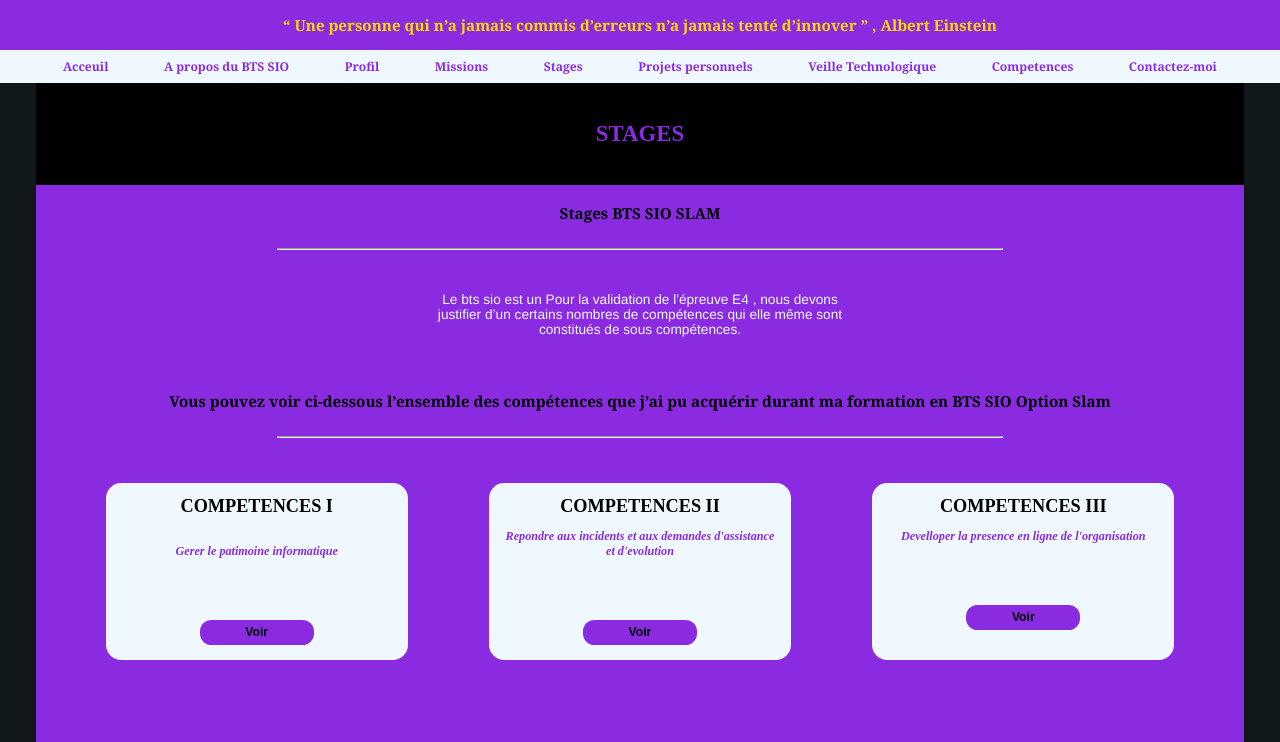
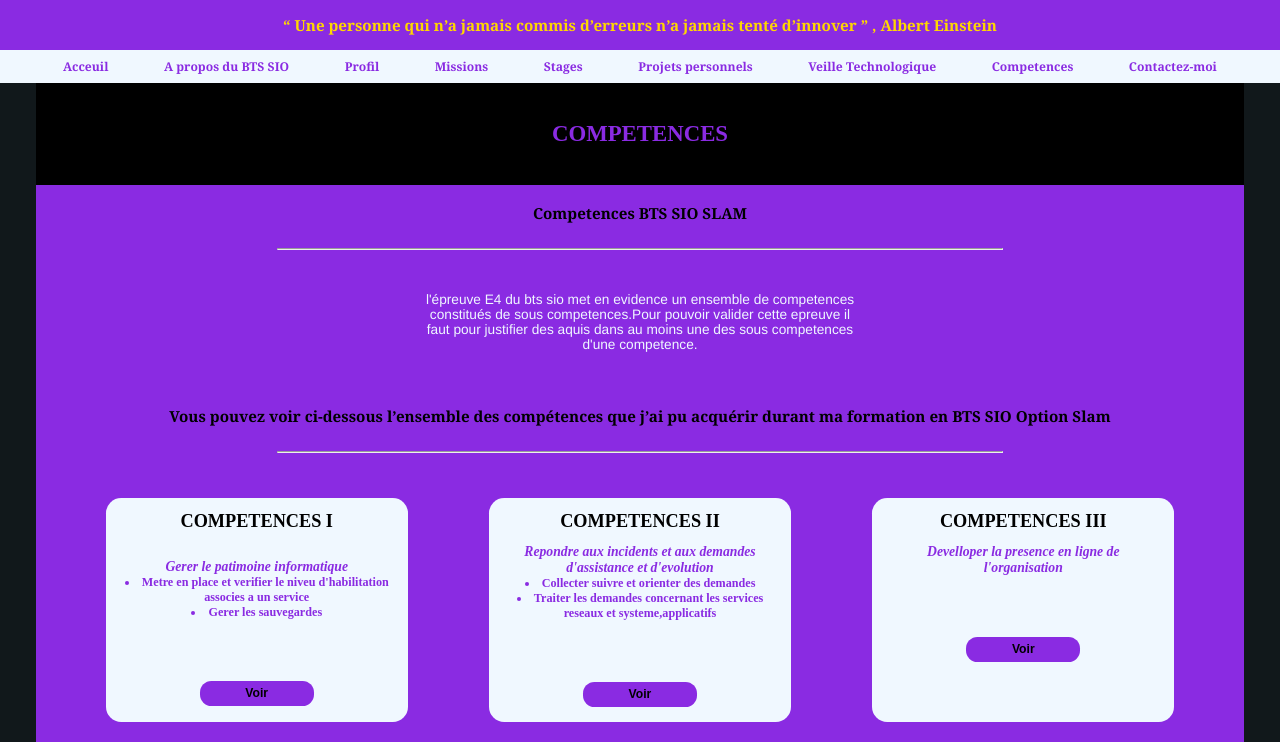
Before and after one commit to COLLARDEAU2000/COLLARDEAU, a plain HTML site: page Porfolio/competence.html in a window 1280 px wide. Shown: the top 742 px of the page. Drawn offline with Linux system fonts and the light colour scheme.

Commit message:
Mise a jour

```diff
--- a/Porfolio/competence.html
+++ b/Porfolio/competence.html
@@ -33,29 +33,29 @@
                 <div class="conteneur--profil">
                     <section>
                         <div class="conteneur--titre">
-                            <p class="titre--profil">STAGES</p>
+                            <p class="titre--profil">COMPETENCES</p>
                         </div>
                     </section>
                     <section class="conteneur--text-image">
                         <div class="conteneur--text -w100 ">
                             <p class="--titre">
-                                Stages BTS SIO SLAM
+                                Competences  BTS SIO SLAM
                             </p>
                             <hr class="l5">
                             <div class="-center min-minmarg-top20px--minmarg20px"><div class="conteneur-parag -w50"><p class="--paragraphe">
-                                Le bts sio est un Pour la validation de l'épreuve E4 , nous devons justifier d’un certains nombres de compétences qui elle même sont constitués de sous compétences.
+                                l'épreuve E4 du bts sio met en evidence un ensemble de competences constitués de sous competences.Pour pouvoir valider cette epreuve il faut pour justifier des aquis dans au moins une des sous competences d'une competence.
                             </div>
                     </section>
                     <p class="--titre -center">
-                        Vous pouvez voir ci-dessous l’ensemble des compétences que j’ai pu acquérir durant ma formation en BTS SIO Option Slam                     </p>
+                        Vous pouvez voir ci-dessous l’ensemble des compétences que j’ai pu acquérir durant ma formation en BTS SIO Option Slam </p>
                     <hr class="l5" >
                     <div class="solution1"></div>
                     <section class="conteneur--global--certif">
                         <div class="conteneur--Certif">
                             <div class="--certif --alice-conteneur">
                                 <div class="conteneur-titre-certif"><h2 class="titre-certif">COMPETENCES I</h2></div>
-                                <div class="description--certif "><h4 class="description-certif"><br><i>Gerer le patimoine informatique</i></h4></div>
-                                <div><a href="./docs/GÉRER LE PATRIMOINE INFORMATIQUE .pdf "><button class="button">Voir</button></a></div>
+                                <div class="description--certif "><h4 class="description-certif"><br><i>Gerer le patimoine informatique</i><br><li>Metre en place et verifier le niveu d'habilitation associes a un service</li><li>Gerer les sauvegardes</li></h4></div>
+                                <div><a href="./docs/GÉRER LE PATRIMOINE INFORMATIQUE.pdf "><button class="button">Voir</button></a></div>
                             </div>
                         </div>
                         <div class="conteneur--Certif">
@@ -63,7 +63,7 @@
                                 <div class="conteneur-titre-certif"><h2 class="titre-certif">COMPETENCES II</h2></div>
                                 <div class="description--certif ">
                                     <div class="description--certif ">
-                                        <h4 class="description-certif"><i>Repondre aux incidents et aux demandes d'assistance et d'evolution</i></h4></div>
+                                        <h4 class="description-certif"><i>Repondre aux incidents et aux demandes d'assistance et d'evolution</i><br><li>Collecter suivre et orienter des demandes</li><li>Traiter les demandes concernant les services reseaux et systeme,applicatifs</li></h4></div>
                                     <div><a href="./docs/REPONDRE AUX INCIDENTS ET AUX DEMANDES D'ASSISTANCE ET D'EVOLUTION.pdf"><button class="button">Voir</button></a></div>
                                 </div>
                             </div>
--- a/Porfolio/vue/style/style.css
+++ b/Porfolio/vue/style/style.css
@@ -254,7 +254,9 @@ footer{
     margin-right: 1.5em;
 }
 
-
+i{
+    font-size: 18px;
+}
 
 .conteneur-log{
     display: flex;
```
Also changed, not shown: Porfolio/apropos.html (+2 -2 lines), Porfolio/mission.html (+0 -3 lines), 2 other files.
